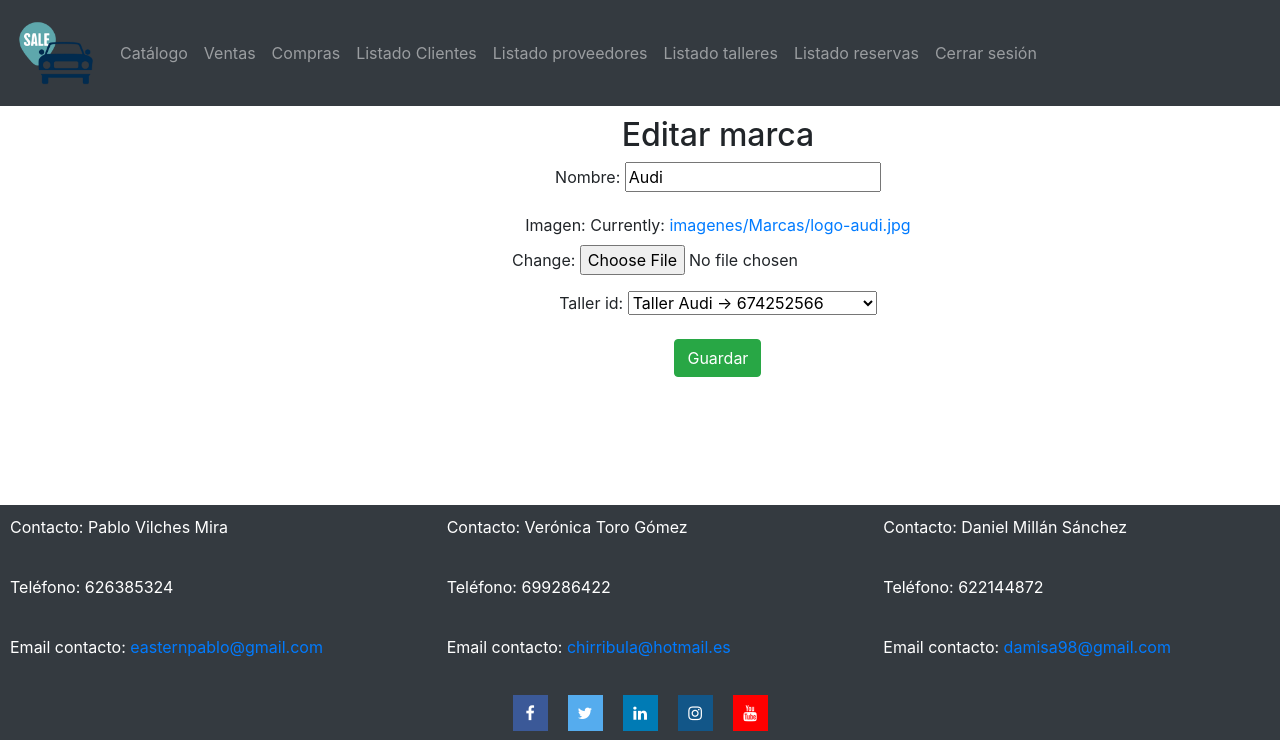
After one commit to easternpablo/ConcesionarioAgnonimos, a Django app: a page that uses catalogo/templates/base.html in a window 1280 px wide. The commit adds this page. Shown: the top 740 px of the page. Run offline with Django 3.2, Linux system fonts and the light colour scheme; a user stored in the database is signed in; data comes from the database, SQL or seed files in the repository; both versions use the stored data as it was after the commit; some libraries are stand-ins or nearby versions.

Commit message:
commit
Agregar boton editar y eliminar

```diff
--- a/catalogo/forms.py
+++ b/catalogo/forms.py
@@ -14,6 +14,11 @@ class FormRegistroEmpleados(forms.ModelForm):
         fields = ['dni', 'nombre', 'apellidos', 'telefono', 'direccion', 'email','puesto']
 
 class FormRegistroMarcas(forms.ModelForm):
+    class Meta:
+        model = Marca
+        fields = ['nombre','imagen','taller_id']
+
+class FormEditarMarcas(forms.ModelForm):
     class Meta:
         model = Marca
         fields = ['nombre','imagen','taller_id']
@@ -48,6 +53,11 @@ class FormRegistroCoches(forms.ModelForm):
         model = Coche
         fields = ['marca_id','matricula','modelo','kilometros','color','motor','tipo','caballos','cilindradas','precio','vendido','imagen']
 
+class FormEditarCoches(forms.ModelForm):
+    class Meta:
+        model = Coche
+        fields = ['marca_id','matricula','modelo','kilometros','color','motor','tipo','caballos','cilindradas','precio','vendido','imagen']
+
 class FormLogin(forms.Form):
     nombre = forms.CharField(max_length = 20)
     password = forms.CharField(max_length = 20, widget=forms.PasswordInput)
--- a/catalogo/templates/base.html
+++ b/catalogo/templates/base.html
@@ -5,6 +5,7 @@
         <title>{% block title %}{% endblock %}</title>
         <meta charset="utf-8">
         <meta name="viewport" content="width=device-width, initial-scale=1">
+        <link rel="icon" href="/imagenes/General/coche-retro-circulo-rojo.png"/>
         <link rel="stylesheet" href="/static/css/estilos.css">
         <link rel="stylesheet" href="https://cdnjs.cloudflare.com/ajax/libs/font-awesome/4.7.0/css/font-awesome.min.css">
         <link rel="stylesheet" href="https://maxcdn.bootstrapcdn.com/bootstrap/4.3.1/css/bootstrap.min.css">
--- a/catalogo/templates/coche.html
+++ b/catalogo/templates/coche.html
@@ -7,6 +7,10 @@
     <p style="font-weight: bold;">{{coche.modelo}} | {{coche.precio}}€</p>
     <a href="/{{coche.imagen.url}}">
         <button class="btn btn-primary">Ver</button>
+        {% if user.is_staff %}
+            <a href="/concesionario/editar/coche/{{coche.coche_id}}"><button class="btn btn-warning">Editar</button></a>
+            <a href="/concesionario/eliminar/coche/{{coche.coche_id}}"><button class="btn btn-danger">Eliminar</button></a>
+        {% endif %}
     </a>
     {% if not user.is_staff %}
         <a href="/concesionario/reservar/coche">
--- /dev/null
+++ b/catalogo/templates/editarMarca.html
@@ -0,0 +1,14 @@
+{% extends "base.html" %}
+{% block titulo %}Editar marca - Concesionario{% endblock %}
+{% block content %}
+<div class="formulario">
+    <h2>Editar marca</h2>
+    <form action="." method="POST" enctype="multipart/form-data" class="formulario_registro">
+        <div class="form-group">
+            {{ form.as_p }}
+            {% csrf_token %}
+        </div>
+        <input type="submit" class="btn btn-success" value="Guardar" class="boton_registro">
+    </form>
+</div>
+{% endblock %}
--- a/catalogo/templates/marcas.html
+++ b/catalogo/templates/marcas.html
@@ -5,6 +5,10 @@
 {% for marca in marcas %}
 <img class="img-marcas" src="/{{marca.imagen.url}}"/>
 <a href="{{marca.get_url_marca}}"><button class="btn btn-primary">Ver</button></a>
+    {% if user.is_staff %}
+        <a href="/concesionario/editar/marca/{{marca.nombre}}"><button class="btn btn-warning">Editar</button></a>
+        <a href="/concesionario/eliminar/marca/{{marca.nombre}}"><button class="btn btn-danger">Eliminar</button></a>
+    {% endif %}
 {% endfor %}
 
 {% if user.is_staff %}
--- a/catalogo/urls.py
+++ b/catalogo/urls.py
@@ -21,4 +21,8 @@ urlpatterns = [
     path("listar/reservas/", views.listar_reservas, name="Listado reservas - Concesionario"),
     path("nueva/venta/", views.agregar_venta, name="Registro venta - Concesionario"),
     path("listar/ventas/", views.listar_ventas, name="Listado ventas - Concesionario"),
+    path("editar/marca/<marca_id>/", views.editar_marca, name="Editar marca - Concesionario"),
+    path("eliminar/marca/<marca_id>/", views.eliminar_marca),
+    path("editar/coche/<coche_id>/", views.editar_coche, name="Editar coche - Concesionario"),
+    path("eliminar/coche/<coche_id>/", views.eliminar_coche),
 ]
--- a/catalogo/views.py
+++ b/catalogo/views.py
@@ -29,6 +29,42 @@ def agregar_marca(request):
     else:
         form = FormRegistroMarcas()
         return render(request, "registroMarca.html", {'form':form})
+
+@login_required(login_url="/concesionario/login")
+def editar_marca(request,marca_id):
+    marca = Marca.objects.get(nombre=marca_id)
+    formEdit = FormEditarMarcas(instance = marca)
+    if request.POST:
+        formEdit = FormEditarMarcas(request.POST, instance = marca)
+        if formEdit.is_valid:
+            marca = formEdit.save(commit=False)
+            marca.save()
+            return redirect("/concesionario/marcas")
+    return render(request, "editarMarca.html", {'form':formEdit})
+
+@login_required(login_url="/concesionario/login")
+def editar_coche(request,coche_id):
+    coche = Coche.objects.get(coche_id=coche_id)
+    formEdit = FormEditarCoches(instance = coche)
+    if request.POST:
+        formEdit = FormEditarCoches(request.POST, instance = coche)
+        if formEdit.is_valid:
+            coche = formEdit.save(commit=False)
+            coche.save()
+            return redirect("/concesionario/marcas")
+    return render(request, "editarCoche.html", {'form':formEdit})
+
+@login_required(login_url="/concesionario/login")
+def eliminar_marca(request,marca_id):
+    marca = Marca.objects.get(nombre=marca_id)
+    marca.delete()
+    return redirect("/concesionario/marcas")
+
+@login_required(login_url="/concesionario/login")
+def eliminar_coche(request,coche_id):
+    coche = Coche.objects.get(coche_id=coche_id)
+    coche.delete()
+    return redirect("/concesionario/marcas")
 
 @login_required(login_url="/concesionario/login")
 def agregar_proveedor(request):
```
Also changed, not shown: catalogo/templates/editarCoche.html (added, +14 -0 lines), db.sqlite3, imagenes/Coches/Maserati-Ghibli_boaphnw.png (added), imagenes/Coches/audi_q8.png (added), imagenes/Coches/focus.png (added), imagenes/General/coche-retro-circulo-rojo.png (added), imagenes/Marcas/logo-audi.jpg (added).
